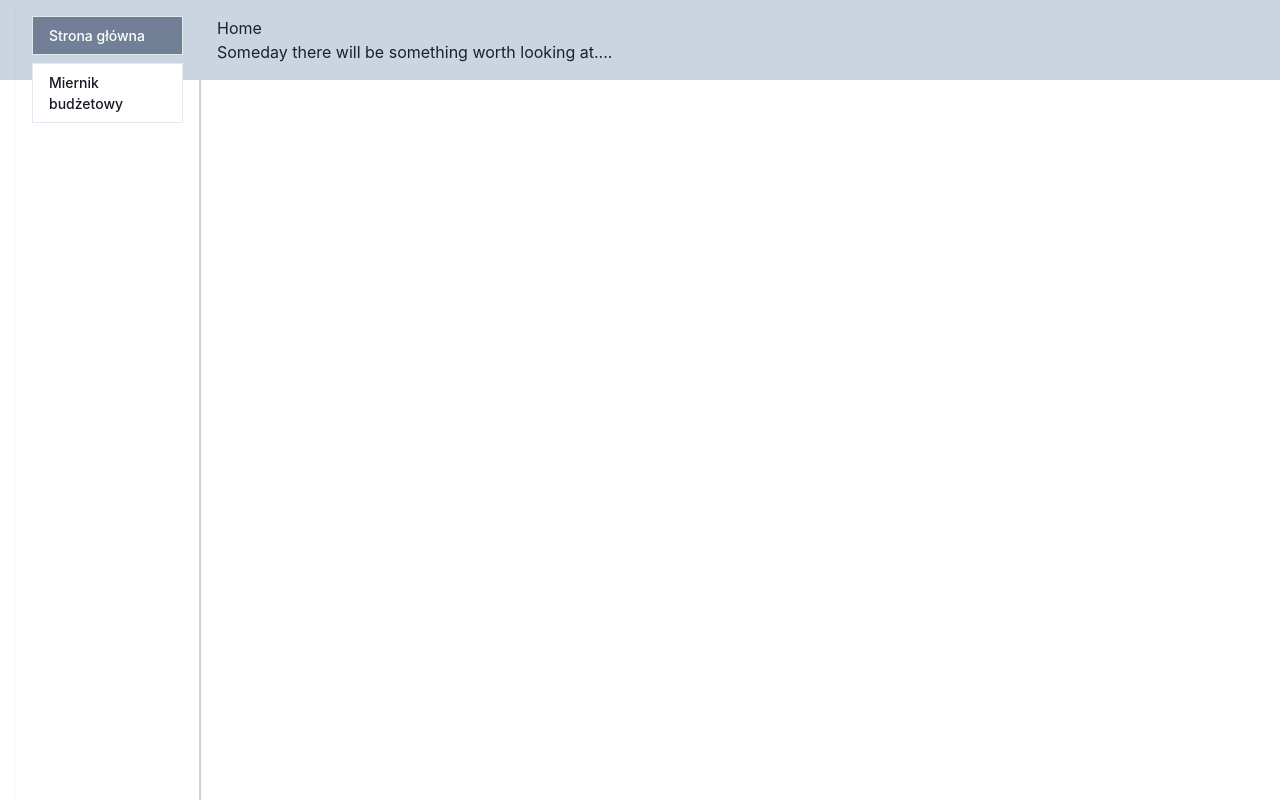
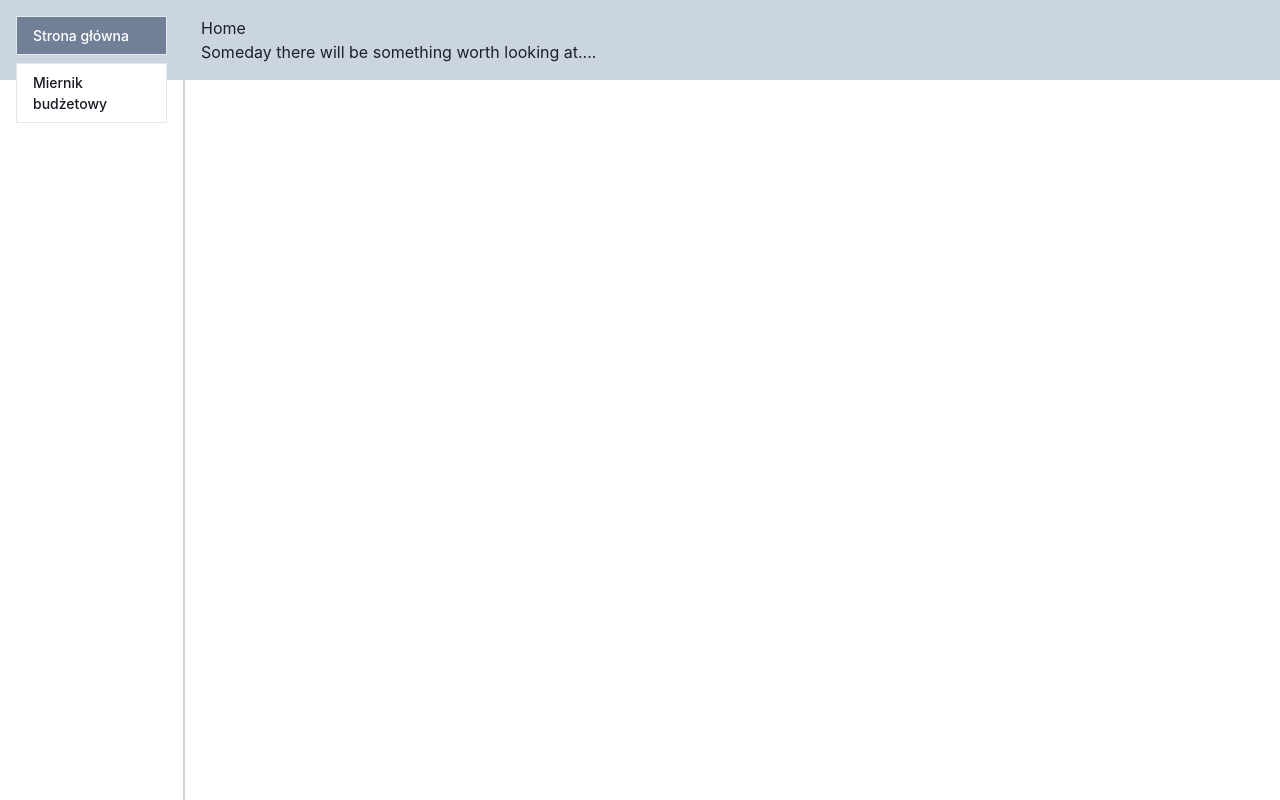
Before and after one commit to Soberek/edureport-app, a Next.js app: page / in a window 1280 px wide. Built offline with nearby package versions, Linux system fonts and the light colour scheme.

Commit message:
style: padding/margin 0 on body

```diff
--- a/src/app/layout.tsx
+++ b/src/app/layout.tsx
@@ -18,7 +18,7 @@ export default function RootLayout({
     <html lang="en">
       {/* <Box as="body" minHeight={`screen`} display="flex" flexDirection={"row"} bgColor={"gray.300"}> */}
       <ChakraProvider>
-        <Container as={"body"} maxWidth="100vw" bg="gray.300">
+        <Container as={"body"} maxWidth="100vw" bg="gray.300" margin={0} padding={0}>
           <Box display="flex">
             <NavLinks />
             <Box marginLeft={{ base: "0", md: "185px" }} flex={1} overflow={`hidden`}>
```
